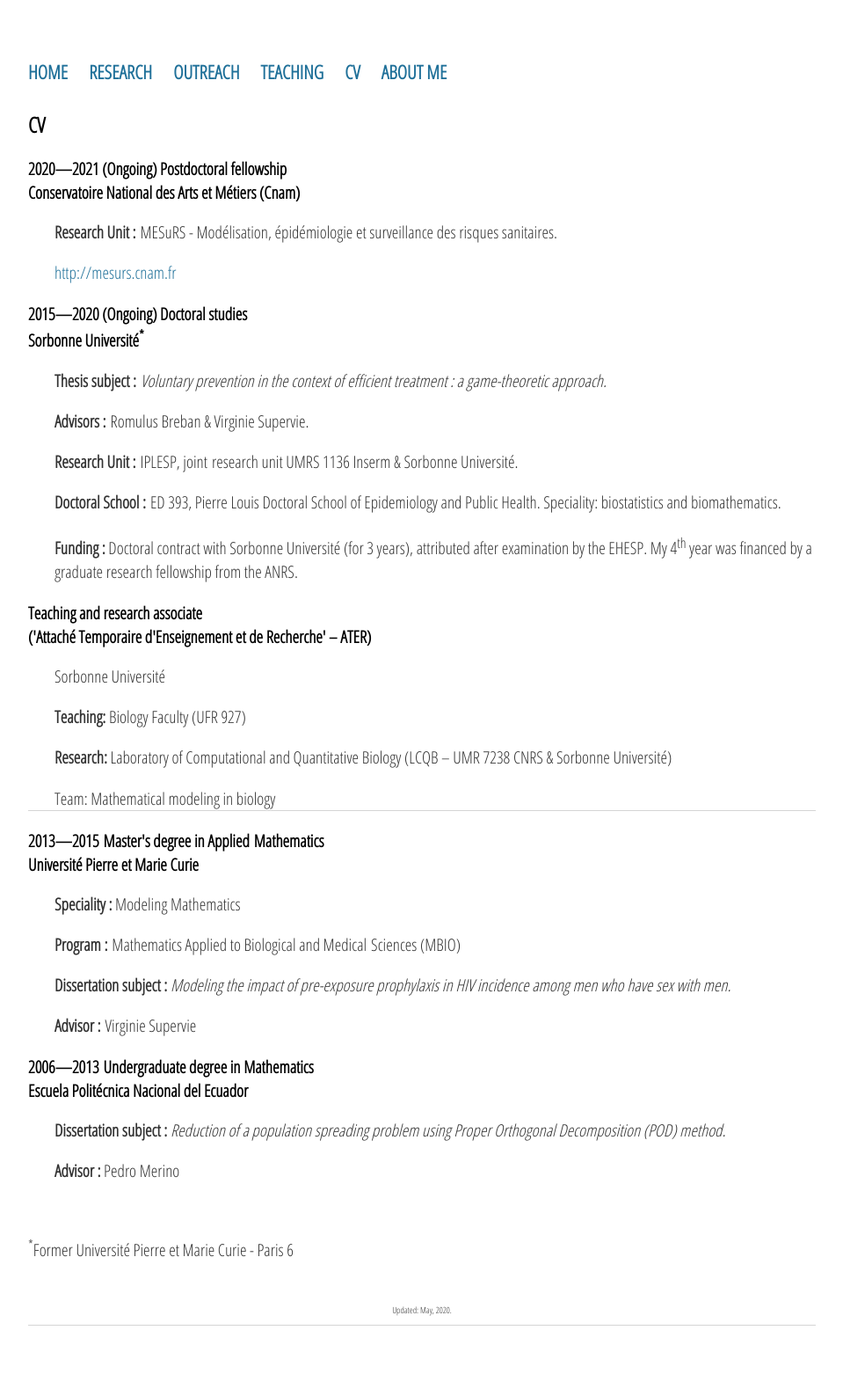
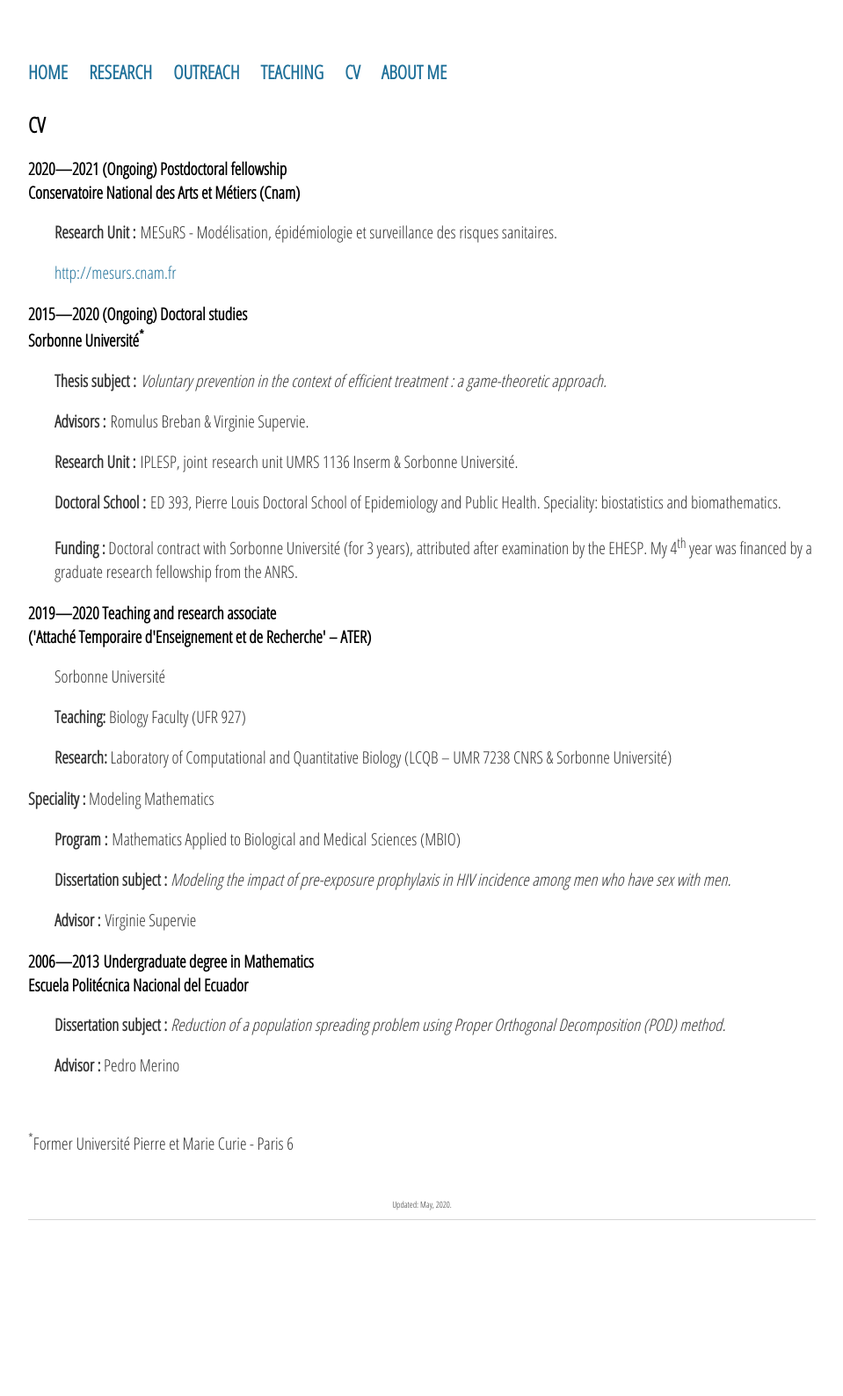
Before and after one commit to sjijon/sjijon.github.io, a Jekyll site: the page built from cv.html, in a window 1280 px wide. Shown: the whole page at 88% size, without its empty margins (160-1119 px from the left). Built offline with Jekyll 4.4.1, drawn with Linux system fonts in a browser that asks for light colours; nearby versions of some CDN libraries; after the commit the page ends 1467 px from its top, so only the background shows below that.

Commit message:
Update cv.html

```diff
--- a/cv.html
+++ b/cv.html
@@ -30,7 +30,7 @@
 		<strong>Funding :</strong> Doctoral contract with Sorbonne Université (for 3 years), attributed after examination by the EHESP. My 4<sup>th</sup> year was financed by a graduate research fellowship from the ANRS.
 	</p>
 
-	<h4>Teaching and research associate</h4>
+	<h4>2019—2020 Teaching and research associate</h4>
 	<h4>('Attaché Temporaire d'Enseignement et de Recherche' – ATER)</h4>
 	<p style="padding-left:30px;">
 		Sorbonne Université
@@ -41,7 +41,7 @@
 	<p style="padding-left:30px;">
 		<strong>Research:</strong> Laboratory of Computational and Quantitative Biology (LCQB – UMR 7238 CNRS & Sorbonne Université)
 	</p>
-	<p style="padding-left:30px; border-bottom: 1px solid #d5d5d5;">
+	<p style="padding-left:30px>
 		Team: Mathematical modeling in biology
 	</p>
 
```
